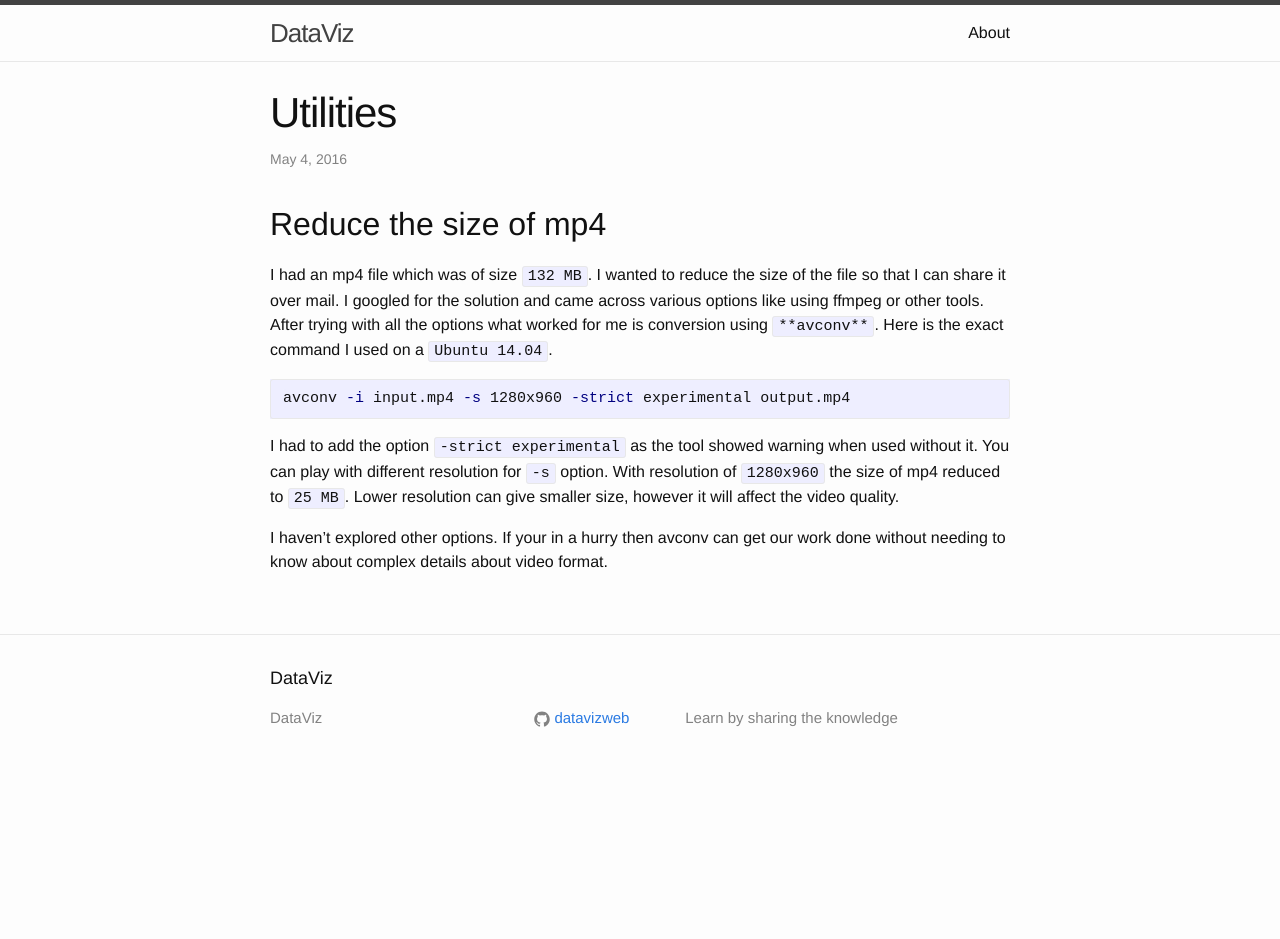
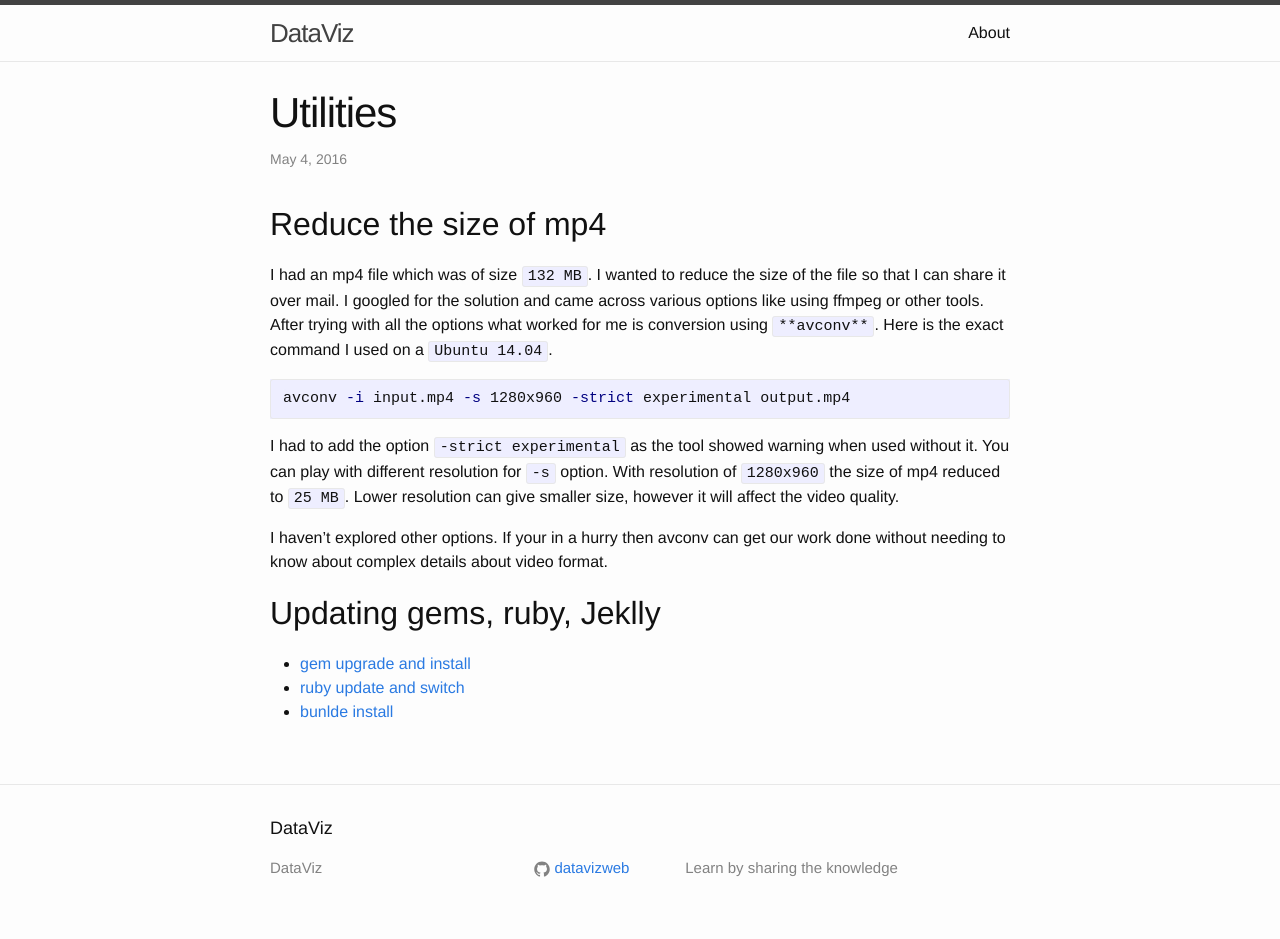
Before and after one commit to datavizweb/dataviz, a Jekyll site: the page built from _posts/2016-05-04-Utilities.markdown, in a window 1280 px wide. Built offline with Jekyll 4.4.1, drawn with Linux system fonts in a browser that asks for light colours; before the commit the page ends 900 px from its top, so only the background shows below that.

Commit message:
gem install

```diff
--- a/_posts/2016-05-04-Utilities.markdown
+++ b/_posts/2016-05-04-Utilities.markdown
@@ -16,3 +16,9 @@ avconv -i input.mp4 -s 1280x960 -strict experimental output.mp4
 I had to add the option `-strict experimental` as the tool showed warning when used without it. You can play with different resolution for `-s` option. With resolution of `1280x960` the size of mp4 reduced to `25 MB`. Lower resolution can give smaller size, however it will affect the video quality.
 
 I haven't explored other options. If your in a hurry then avconv can get our work done without needing to know about complex details about video format.
+
+## Updating gems, ruby, Jeklly
+
+* [gem upgrade and install](http://stackoverflow.com/questions/13626143/how-to-upgrade-rubygems)
+* [ruby update and switch](http://stackoverflow.com/questions/16222738/how-do-i-install-ruby-2-0-0-correctly-on-ubuntu-12-04)
+* [bunlde install](http://stackoverflow.com/questions/4402819/download-all-gems-dependencies)
```
